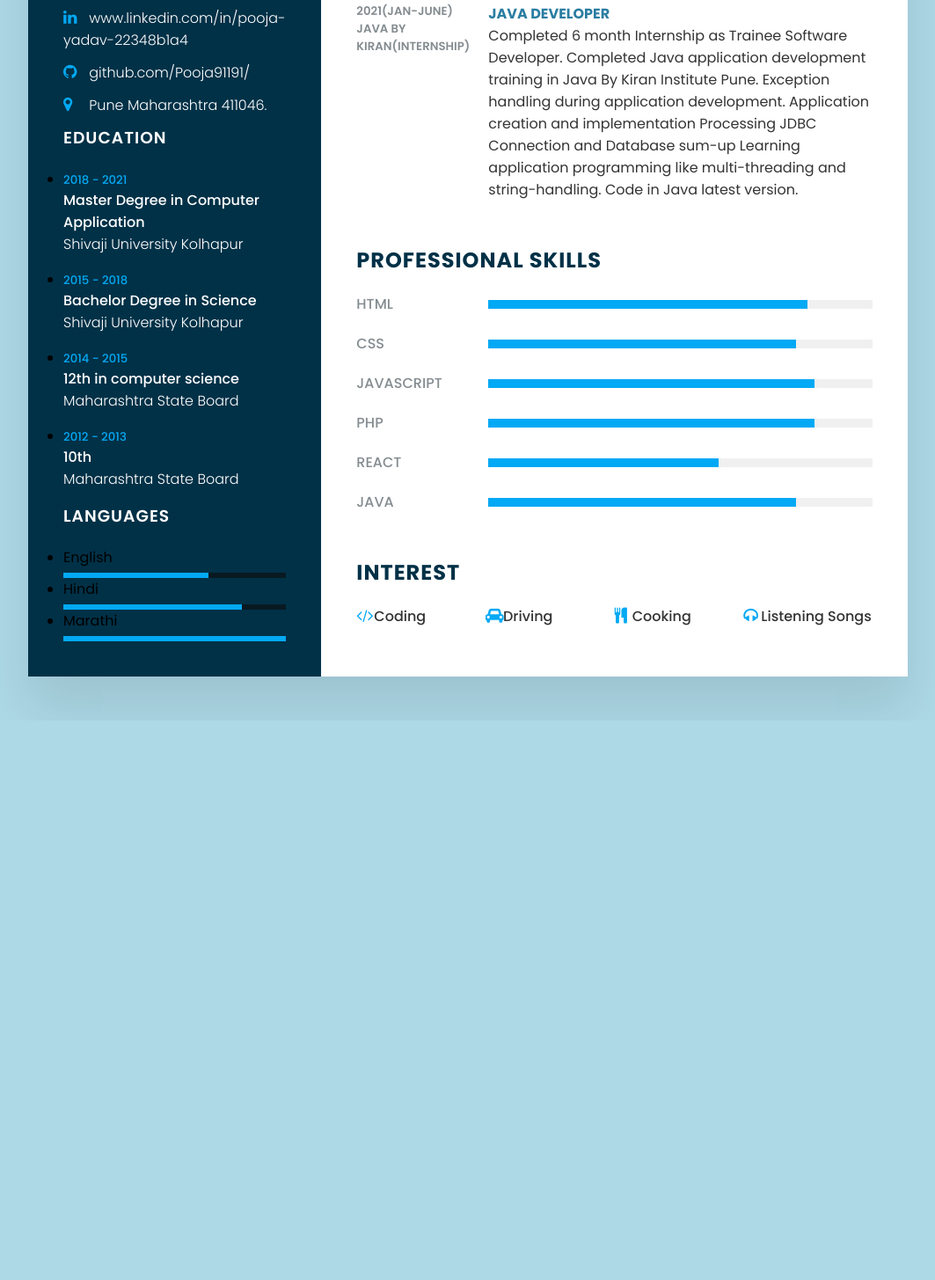
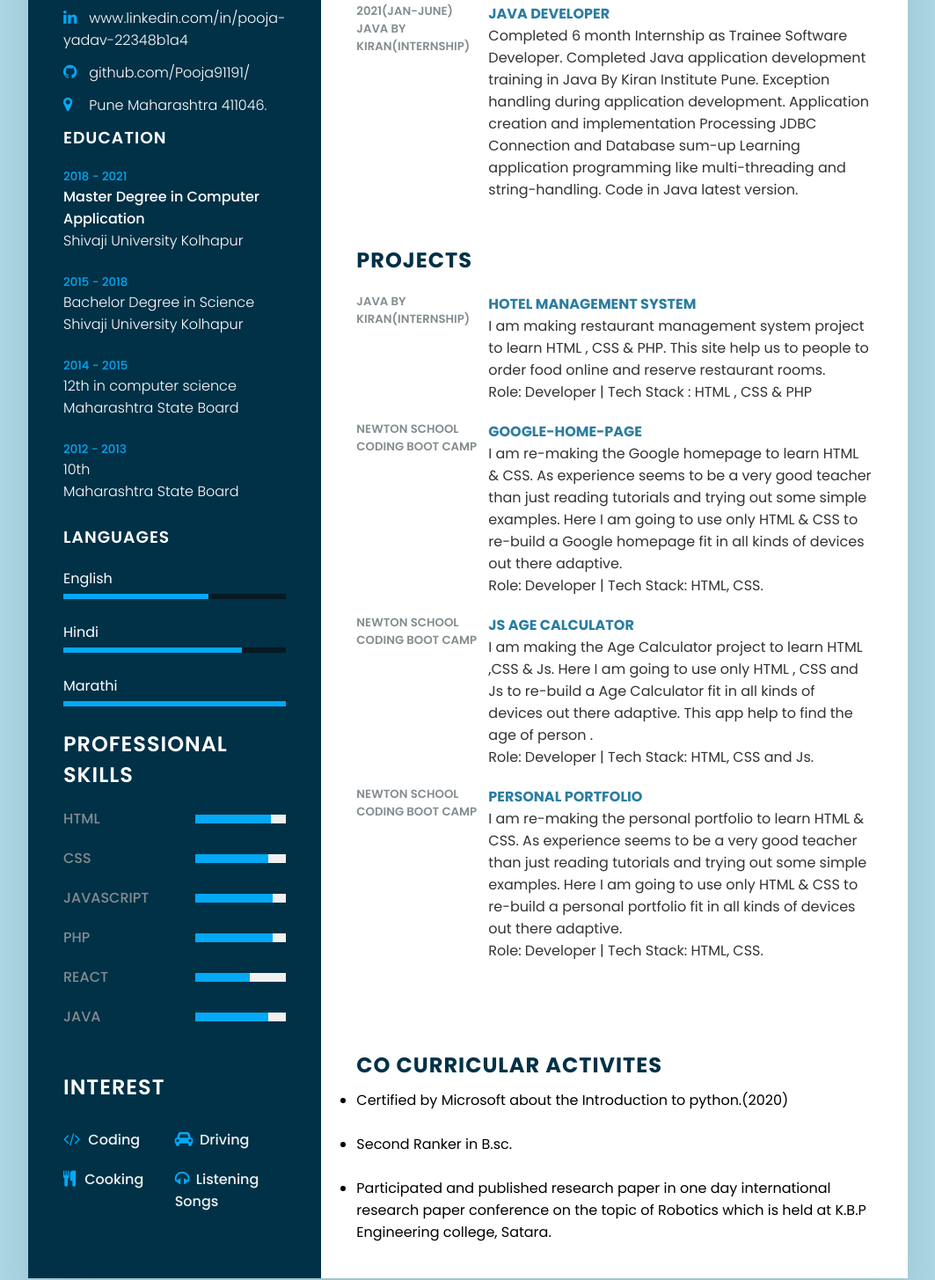
Before and after one commit to Pooja91191/resume, a plain HTML site: page index.html in a window 1280 px wide. Shown: the part 557-2012 px from the top of the page at 88% size, without its empty margins (108-1171 px from the left). Before the commit the page ends 1376 px from the top, so only its background shows below. Drawn offline with Linux system fonts and the light colour scheme.

Commit message:
first commit

```diff
--- a/index.html
+++ b/index.html
@@ -11,7 +11,7 @@
             <div class="left_Side">
                 <div class="profileText">
                     <div class="imgBx">
-                        <img src="img.jpeg" width="200" height="250">
+                        <img src="img.png" width="200" height="250">
                     </div>
                     <h2>Pooja Yadav<br><span>Frontend Developer</span></h2>
                 </div>
@@ -50,54 +50,105 @@
                 <div class="educationInfo">
                     <h3 class="title">Education</h3>
                     <ul>
-                        <li>
+
                            <h5>2018 - 2021</h5>
                            <h4>Master Degree in Computer Application</h4>
                            <h4>Shivaji University Kolhapur</h4>
-                        </li>
+                        <br>
 
-                        <li>
                             <h5>2015 - 2018</h5>
                             <h4>Bachelor Degree in Science</h4>
                             <h4>Shivaji University Kolhapur</h4>
-                         </li>
+                         <br>
 
-                         <li>
                             <h5>2014 - 2015</h5>
                             <h4>12th in computer science</h4>
                             <h4>Maharashtra State Board</h4>
-                         </li>
+                         <br>
 
-                         <li>
                             <h5>2012 - 2013</h5>
                             <h4>10th</h4>
                             <h4>Maharashtra State Board</h4>
-                         </li>
+
 
 
                     </ul>
                 </div>
-
+                <br>
                 <div class="languages">
                     <h3 class="title">Languages</h3>
                     <ul>
-                        <li>
                             <span class="text">English</span>
                             <span class="percent">
                             <div style="width: 65%;"></div></span>
-                        </li>
-                        <li>
+                        <br>
                             <span class="text">Hindi</span>
                             <span class="percent">
                             <div style="width: 80%;"></div></span>
-                        </li>
-                        <li>
+                        <br>
                             <span class="text">Marathi</span>
                             <span class="percent">
                             <div style="width: 100%;"></div></span>
-                        </li>
+                        <br>
                     </ul>
                 </div>
+
+                <div class="about skills">
+                    <h2 class = "title">Professional Skills</h2>
+                     <div class="box">
+                         <h4>Html</h4>
+                         <div class="percent">
+                             <div style="width: 83%;"></div>
+                         </div>
+                     </div>
+
+                     <div class="box">
+                        <h4>CSS</h4>
+                        <div class="percent">
+                            <div style="width: 80%;"></div>
+                        </div>
+
+                    </div>
+
+                    <div class="box">
+                        <h4>Javascript</h4>
+                        <div class="percent">
+                            <div style="width: 85%;"></div>
+                        </div>
+                    </div>
+
+                    <div class="box">
+                        <h4>PHP</h4>
+                        <div class="percent">
+                            <div style="width: 85%;"></div>
+                        </div>
+                    </div>
+
+                    <div class="box">
+                        <h4>React</h4>
+                        <div class="percent">
+                            <div style="width: 60%;"></div>
+                        </div>
+                    </div>
+
+                    <div class="box">
+                        <h4>Java</h4>
+                        <div class="percent">
+                            <div style="width: 80%;"></div>
+                        </div>
+                    </div>
+                </div>
+
+                <div class="about interest">
+                    <h2 class="title">Interest</h2>
+                    <ul>
+                        <li><i class="fa fa-code" aria-hidden="true"></i>&nbsp; Coding</li>
+                        <li><i class="fa fa-car" aria-hidden="true"></i>&nbsp; Driving</li>
+                        <li><i class="fa fa-cutlery" aria-hidden="true"></i>&nbsp;Cooking</li>
+                        <li><i class="fa fa-headphones" aria-hidden="true"></i>&nbsp;Listening Songs</li>
+                    </ul>
+                </div>
+
             </div>
             <div class="right_Side">
                 <div class="about">
@@ -147,61 +198,83 @@
                     </div>
                 </div>
 
-                <div class="about skills">
-                    <h2 class = "title2">Professional Skills</h2>
-                     <div class="box">
-                         <h4>Html</h4>
-                         <div class="percent">
-                             <div style="width: 83%;"></div>
-                         </div>
-                     </div>
-
-                     <div class="box">
-                        <h4>CSS</h4>
-                        <div class="percent">
-                            <div style="width: 80%;"></div>
+                <div class="about">
+                    <h2 class="title2"> Projects</h2>
+                    <div class="box">
+                        <div class="year_company">
+                             <h5>Java By Kiran(Internship)</h5>
                         </div>
-
+                        <div class = "text">
+                            <h4>Hotel Management System</h4>
+                            <p>
+                                I am making restaurant management system project to learn HTML , CSS & PHP.
+                                This site help us to people to order food online and reserve restaurant rooms.
+                                <br>Role: Developer | Tech Stack : HTML , CSS & PHP
+                            </p>
+                        </div>
+                    </div>
+                    <div class="box">
+                        <div class="year_company">
+                             <h5>Newton School Coding Boot Camp</h5>
+                        </div>
+                        <div class = "text">
+                            <h4>Google-Home-Page</h4>
+                            <p>
+                                I am re-making the Google homepage to learn HTML & CSS. As experience seems to be a very good teacher than just reading tutorials and trying out some simple examples. Here I am going to use only HTML & CSS to re-build a Google homepage fit in all kinds of devices out there adaptive.
+                                <br>
+                                Role: Developer | Tech Stack: HTML, CSS.
+                            </p>
+                        </div>
                     </div>
 
+
                     <div class="box">
-                        <h4>Javascript</h4>
-                        <div class="percent">
-                            <div style="width: 85%;"></div>
+                        <div class="year_company">
+                            <h5>Newton School Coding Boot Camp</h5>
+                        </div>
+                        <div class = "text">
+                            <h4>JS Age Calculator</h4>
+                            <p>
+                                I am making the Age Calculator project to learn HTML ,CSS & Js.  Here I am going to use only HTML , CSS and Js to re-build a Age Calculator fit in all kinds of devices out there adaptive.
+                                This app help to find the age of person .
+                                 <br>
+                                 Role: Developer | Tech Stack: HTML, CSS and Js.
+                            </p>
                         </div>
                     </div>
 
                     <div class="box">
-                        <h4>PHP</h4>
-                        <div class="percent">
-                            <div style="width: 85%;"></div>
+                        <div class="year_company">
+                            <h5>Newton School Coding Boot Camp</h5>
+                        </div>
+                        <div class = "text">
+                            <h4>Personal Portfolio</h4>
+                            <p>
+                                I am re-making the personal portfolio to learn HTML & CSS. As experience seems to be a very good teacher than just reading tutorials and trying out some simple examples. Here I am going to use only HTML & CSS to re-build a personal portfolio fit in all kinds of devices out there adaptive.
+                                <br>Role: Developer | Tech Stack: HTML, CSS.
+                            </p>
                         </div>
                     </div>
 
-                    <div class="box">
-                        <h4>React</h4>
-                        <div class="percent">
-                            <div style="width: 60%;"></div>
-                        </div>
-                    </div>
 
-                    <div class="box">
-                        <h4>Java</h4>
-                        <div class="percent">
-                            <div style="width: 80%;"></div>
-                        </div>
-                    </div>
+                </div>
+                <br>
+                <br>
+                <div class="about">
+                    <h2 class="title2">Co Curricular Activites</h2>
+                    <ul>
+                       <li>Certified by Microsoft about the Introduction to python.(2020)</li>
+                       <br>
+                       <li>Second Ranker in B.sc.</li>
+                       <br>
+                       <li>Participated and published research paper in one day international research paper conference on
+                           the topic of Robotics which is held at K.B.P Engineering college, Satara.</li>
+                    </ul>
                 </div>
 
-                <div class="about interest">
-                    <h2 class="title2">Interest</h2>
-                    <ul>
-                        <li><i class="fa fa-code" aria-hidden="true"></i>Coding</li>
-                        <li><i class="fa fa-car" aria-hidden="true"></i>Driving</li>
-                        <li><i class="fa fa-cutlery" aria-hidden="true"></i>Cooking</li>
-                        <li><i class="fa fa-headphones" aria-hidden="true"></i>Listening Songs</li>
-                    </ul>
-                </div>
+
+
+
             </div>
 
         </div>
--- a/style.css
+++ b/style.css
@@ -138,6 +138,10 @@ body
     font-weight: 300;
 }
 
+.languages .text
+{
+    color: #fff;
+}
 .languages .percent
 {
     position: relative;
@@ -237,13 +241,13 @@ p
 .interest ul
 {
     display: grid;
-    grid-template-columns: repeat(4,1fr);
+    grid-template-columns: repeat(2,1fr);
 
 }
 .interest ul li
 {
     list-style: none;
-    color: #333;
+    color: #f0f0f0;
     font-weight: 500;
     margin: 10px 0;
 }
```
Also changed, not shown: img.jpeg (deleted), img.png (added).
